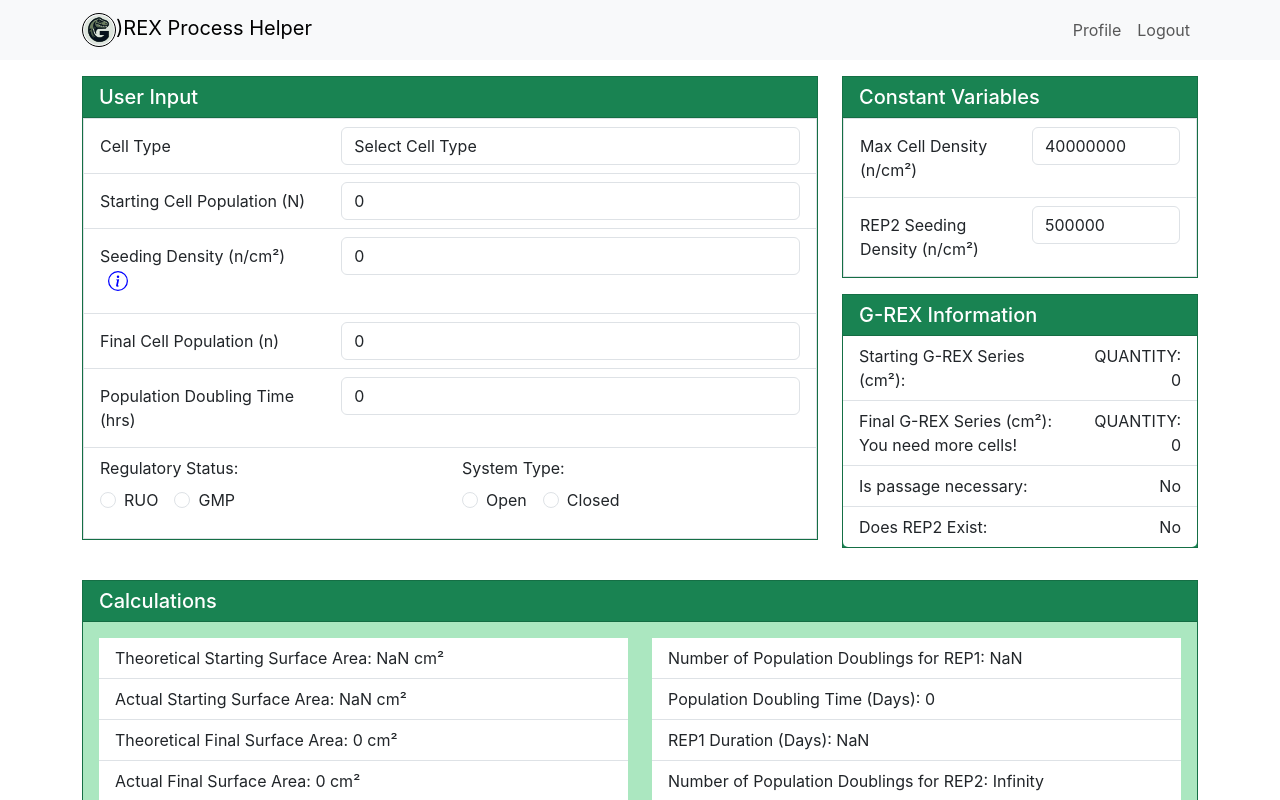
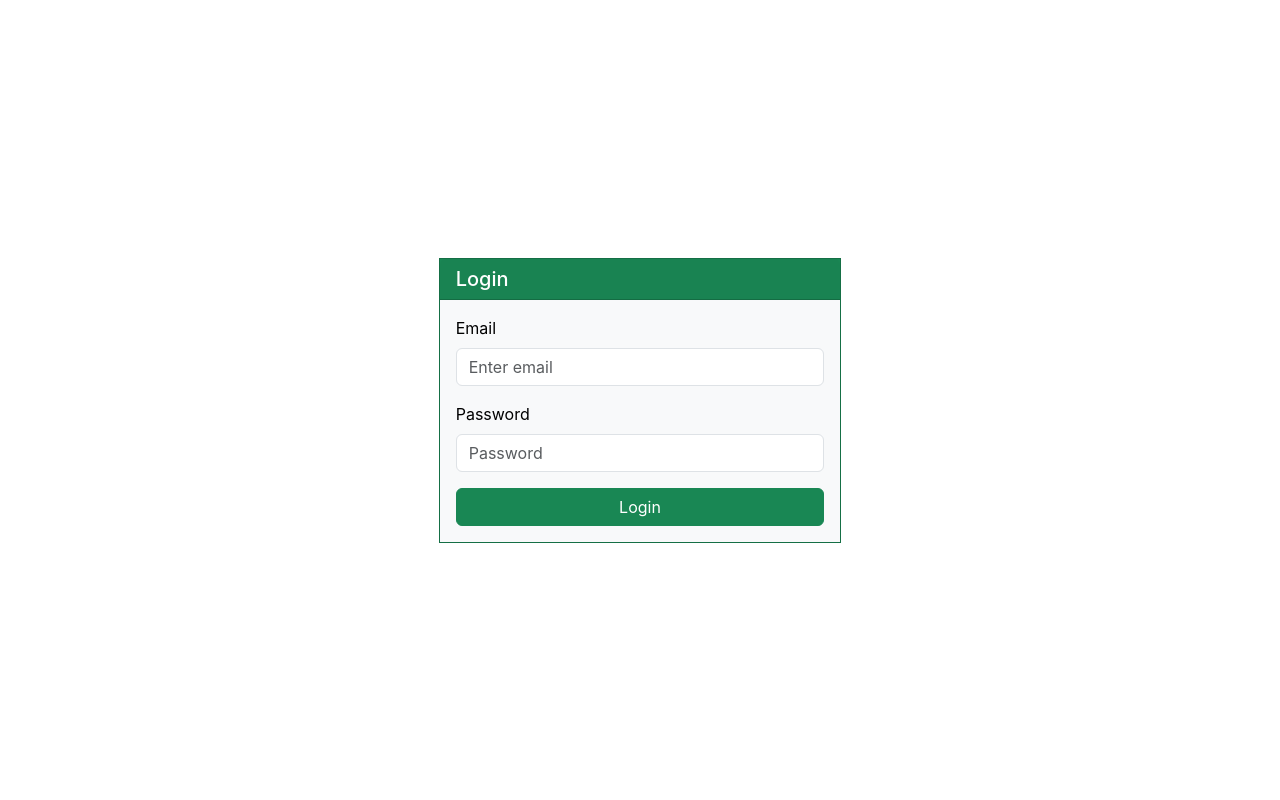
Before and after one commit to lanescheffler/gRex-process-builder, a React (Create React App) app: page /login in a window 1280 px wide. Shown: the top 800 px of the page. Built offline with nearby package versions, Linux system fonts and the light colour scheme.

Commit message:
login page

```diff
--- a/src/App.tsx
+++ b/src/App.tsx
@@ -1,78 +1,31 @@
-import React from "react";
-import logo from "./logo.svg";
+import React, { useState } from "react";
+import { BrowserRouter as Router, Route, Routes, Navigate } from "react-router-dom";
+import Login from "./features/navigate/Login";
+import Dashboard from "./features/dashboard/Dashboard";
 import "bootstrap/dist/css/bootstrap.min.css"; // Import Bootstrap CSS
-import { Container, Navbar, Nav, Row, Col } from "react-bootstrap";
 import "./App.css";
-import UserInput from "./features/userInput/UserInput";
-import ConstantVariables from "./features/constantVariables/ConstantVariables";
-import GrexInformation from "./features/grexInformation/GrexInformation";
-import Calculations from "./features/calculations/Calculations";
-import { Counter } from "./features/counter/Counter";
+
 
 function App() {
+  const [isAuthenticated, setIsAuthenticated] = useState(false);
+
+  const loginHandler = (status: boolean | ((prevState: boolean) => boolean)) => {
+    setIsAuthenticated(status);
+  };
+
   return (
     <>
-      <Navbar bg="light" expand="lg" className="mb-3">
-        <Container>
-          {/* Brand and toggle get grouped for better mobile display */}
-          <Navbar.Brand href="#home">
-            <img
-              src={logo}
-              height="34"
-              className="d-inline-block align-top"
-              alt="Logo"
-              style={{ border: "1px solid #000", borderRadius: "50%" }}
-            />
-             {')REX Process Helper'}
-          </Navbar.Brand>
-          <Navbar.Toggle aria-controls="basic-navbar-nav" />
-
-          {/* Collect the nav links, forms, and other content for toggling */}
-          <Navbar.Collapse id="basic-navbar-nav">
-            <Nav className="me-auto">{/* Left-aligned links */}</Nav>
-            <Nav>
-              {/* Right-aligned links */}
-              <Nav.Link href="#profile">Profile</Nav.Link>
-              <Nav.Link href="#logout">Logout</Nav.Link>
-            </Nav>
-          </Navbar.Collapse>
-        </Container>
-      </Navbar>
-
-      {/* <Counter></Counter> */}
-
-      <Container as="main">
-        <Row className="mb-3">
-          <Col md={8}>
-            {/* Side Column for UserInput and ConstantVariables */}
-            <UserInput />
-          </Col>
-          <Col md={4}>
-            {/* Main Column for GrexInformation and Calculations */}
-            <div className="mb-3">
-              <ConstantVariables />
-            </div>
-            <div className="mb-3">
-              <GrexInformation />
-            </div>
-          </Col>
-        </Row>
-        <Row className="mb-3">
-          <Col>
-            <Calculations
-            />
-          </Col>
-        </Row>
-      </Container>
-
-      <footer className="footer mt-auto py-3 bg-light">
-        <Container  className="d-flex justify-content-between align-items-center" >
-          {/* Footer content goes here */}
-          <div className="text-muted">Happy G-Rexing!</div>
-          <div className="text-muted">G-Rex® 2024</div>
-          <div className="text-muted">Linky Link</div>
-        </Container>
-      </footer>
+    <Router>
+      <Routes>
+        <Route path="/login" element={<Login onLogin={loginHandler} />} />
+        <Route
+          path="/dashboard"
+          element={isAuthenticated ? <Dashboard/> : <Navigate replace to="/login" />}
+        />
+        {/* Redirect to login if not authenticated */}
+        <Route path="/" element={<Navigate replace to="/login" />} />
+      </Routes>
+    </Router>
     </>
   );
 }
--- a/src/features/calculations/Calculations.tsx
+++ b/src/features/calculations/Calculations.tsx
@@ -10,9 +10,7 @@
 
 const StyledCardBody = styled(Card.Body)`
   background-color: #abe7c0;
-
 `
-
 function Calculations() {
 
   const dispatch = useDispatch();
--- /dev/null
+++ b/src/features/dashboard/Dashboard.tsx
@@ -0,0 +1,87 @@
+// src/Dashboard.js
+import React from "react";
+import logo from "../../logo.svg";
+import { Navbar, Container, Nav, Row, Col } from "react-bootstrap";
+import { useNavigate } from "react-router-dom";
+import Calculations from "../calculations/Calculations";
+import ConstantVariables from "../constantVariables/ConstantVariables";
+import GrexInformation from "../grexInformation/GrexInformation";
+import { useAuth } from "../navigate/useAuth";
+import UserInput from "../userInput/UserInput";
+
+function Dashboard() {
+  //   const auth = useAuth();
+  //   const navigate = useNavigate();
+
+  //   const handleLogout = () => {
+  //     auth.logout();
+  //     navigate("/login");
+  //   };
+
+  return (
+    <>
+      <Navbar bg="light" expand="lg" className="mb-3">
+        <Container>
+          {/* Brand and toggle get grouped for better mobile display */}
+          <Navbar.Brand href="#home">
+            <img
+              src={logo}
+              height="34"
+              className="d-inline-block align-top"
+              alt="Logo"
+              style={{ border: "1px solid #000", borderRadius: "50%" }}
+            />
+            {")REX Process Helper"}
+          </Navbar.Brand>
+          <Navbar.Toggle aria-controls="basic-navbar-nav" />
+
+          {/* Collect the nav links, forms, and other content for toggling */}
+          <Navbar.Collapse id="basic-navbar-nav">
+            <Nav className="me-auto">{/* Left-aligned links */}</Nav>
+            <Nav>
+              {/* Right-aligned links */}
+              <Nav.Link href="#profile">Profile</Nav.Link>
+              <Nav.Link href="#logout">Logout</Nav.Link>
+            </Nav>
+          </Navbar.Collapse>
+        </Container>
+      </Navbar>
+
+      {/* <Counter></Counter> */}
+
+      <Container as="main">
+        <Row className="mb-3">
+          <Col md={8}>
+            {/* Side Column for UserInput and ConstantVariables */}
+            <UserInput />
+          </Col>
+          <Col md={4}>
+            {/* Main Column for GrexInformation and Calculations */}
+            <div className="mb-3">
+              <ConstantVariables />
+            </div>
+            <div className="mb-3">
+              <GrexInformation />
+            </div>
+          </Col>
+        </Row>
+        <Row className="mb-3">
+          <Col>
+            <Calculations />
+          </Col>
+        </Row>
+      </Container>
+
+      <footer className="footer mt-auto py-3 bg-light">
+        <Container className="d-flex justify-content-between align-items-center">
+          {/* Footer content goes here */}
+          <div className="text-muted">Happy G-Rexing!</div>
+          <div className="text-muted">G-Rex® 2024</div>
+          <div className="text-muted">Linky Link</div>
+        </Container>
+      </footer>
+    </>
+  );
+}
+
+export default Dashboard;
--- /dev/null
+++ b/src/features/navigate/Login.tsx
@@ -0,0 +1,79 @@
+import React, { useState } from "react";
+import { useNavigate } from "react-router-dom";
+import {
+  Form,
+  Button,
+  Container,
+  Row,
+  Col,
+  Card,
+  ListGroup,
+} from "react-bootstrap";
+import styled from "styled-components";
+
+const StyledContainer = styled(Container)`
+  width: 50%;
+`;
+
+// @ts-ignore
+function Login({ onLogin }) {
+  const [email, setEmail] = useState("");
+  const [password, setPassword] = useState("");
+  const navigate = useNavigate();
+
+  // @ts-ignore
+  const handleSubmit = (e) => {
+    e.preventDefault();
+    // Placeholder for authentication logic
+    console.log(email, password);
+    onLogin(true); // Assuming onLogin updates the app's authenticated state
+    navigate("/dashboard");
+  };
+
+  return (
+    <>
+      <Container fluid className="vh-100" style={{ minHeight: "100vh" }}>
+        <Row className="justify-content-center align-items-center h-100">
+          <Col lg={4}>
+            <Card className="text-bg-success" style={{ borderRadius: 0 }}>
+              <Card.Header as="h5">Login</Card.Header>
+              <ListGroup>
+                <Card.Body className="card-body text-bg-light">
+                  <Form onSubmit={handleSubmit}>
+                    <Form.Group className="mb-3" controlId="formBasicEmail">
+                      <Form.Label>Email</Form.Label>
+                      <Form.Control
+                        type="email"
+                        placeholder="Enter email"
+                        value={email}
+                        onChange={(e) => setEmail(e.target.value)}
+                      />
+                    </Form.Group>
+
+                    <Form.Group className="mb-3" controlId="formBasicPassword">
+                      <Form.Label>Password</Form.Label>
+                      <Form.Control
+                        type="password"
+                        placeholder="Password"
+                        value={password}
+                        onChange={(e) => setPassword(e.target.value)}
+                      />
+                    </Form.Group>
+
+                    <div className="d-flex justify-content-center">
+                      <Button variant="success" type="submit" className="w-100">
+                        Login
+                      </Button>
+                    </div>
+                  </Form>
+                </Card.Body>
+              </ListGroup>
+            </Card>
+          </Col>
+        </Row>
+      </Container>
+    </>
+  );
+}
+
+export default Login;
--- a/src/features/userInput/UserInput.tsx
+++ b/src/features/userInput/UserInput.tsx
@@ -76,7 +76,7 @@
                   {/* Populate your options here */}
                   <option value="">Select Cell Type</option>
                   <option value="TCR-T">TCR-T</option>
-                  <option value="TCR-T">DD-T</option>
+                  <option value="TCR-T">CAR-T</option>
                   {/* <option value="CAR-T">CAR-T</option> */}
                   {/* More cell types... */}
                 </Form.Control>
--- a/src/features/userInput/seedingDensityCanvas/SeedingDensityCanvas.tsx
+++ b/src/features/userInput/seedingDensityCanvas/SeedingDensityCanvas.tsx
@@ -1,6 +1,6 @@
 // SeedingDensityCanvas.tsx
 import React from 'react';
-import { Offcanvas, OffcanvasHeader, OffcanvasBody } from 'react-bootstrap';
+import { Offcanvas, OffcanvasHeader, OffcanvasBody, Card } from 'react-bootstrap';
 import styled from 'styled-components';
 
 interface SeedingDensityCanvasProps {
@@ -21,11 +21,13 @@
       </OffcanvasHeader>
       <StyledOffCanvasBody>
         {/* Provide your content here */}
-        <p>
-          Seeding density is important for cell culture. It refers to the number of cells
-          planted in a given area. Here's how you can calculate it...
-        </p>
-        {/* ... more content */}
+        {/* <Card style={{ borderRadius: 0 }}> */}
+          <p>
+            Seeding density is important for cell culture. It refers to the number of cells
+            planted in a given area. Here's how you can calculate it...
+          </p>
+          {/* ... more content */}
+        {/* </Card> */}
       </StyledOffCanvasBody>
     </Offcanvas>
   );
```
Also changed, not shown: src/features/navigate/useAuth.js (added, +11 -0 lines).
